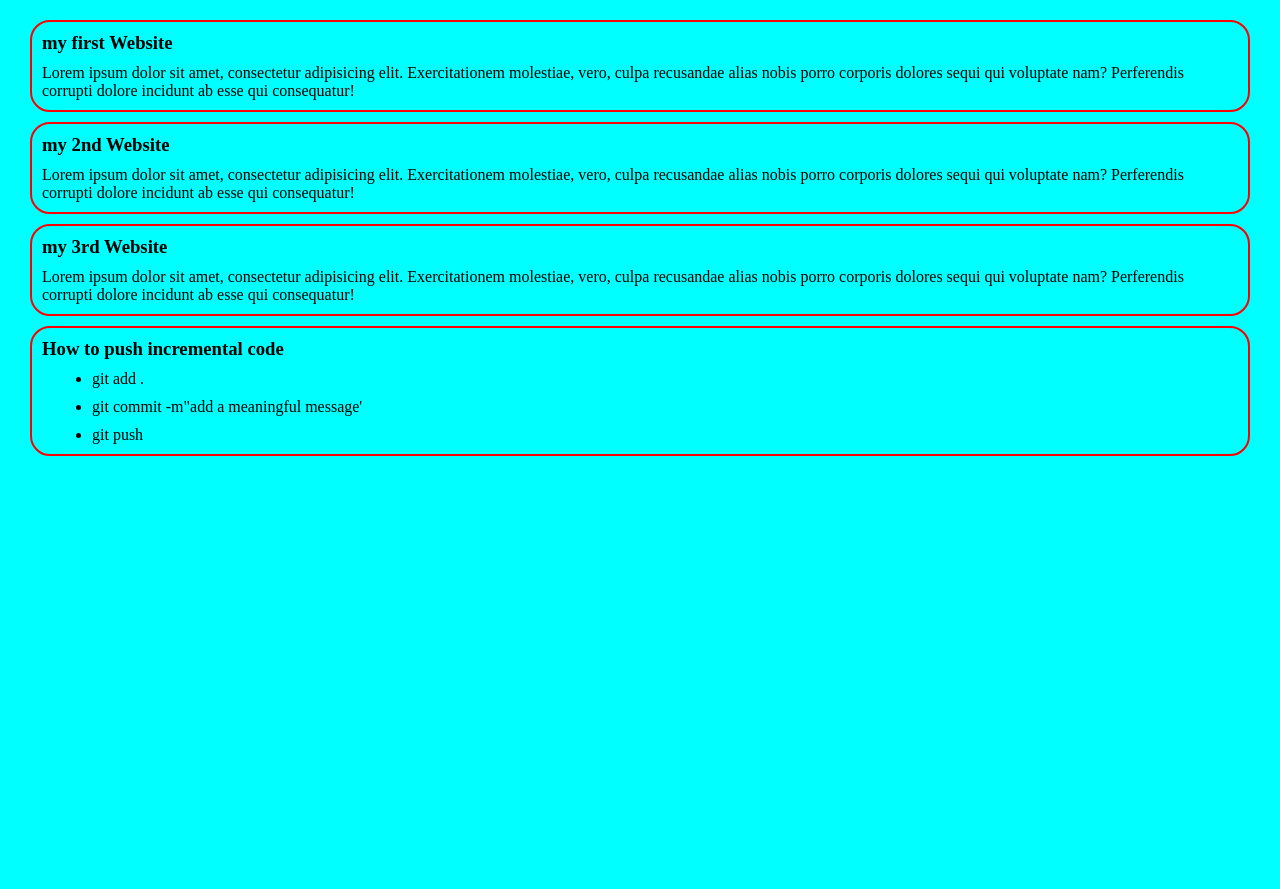
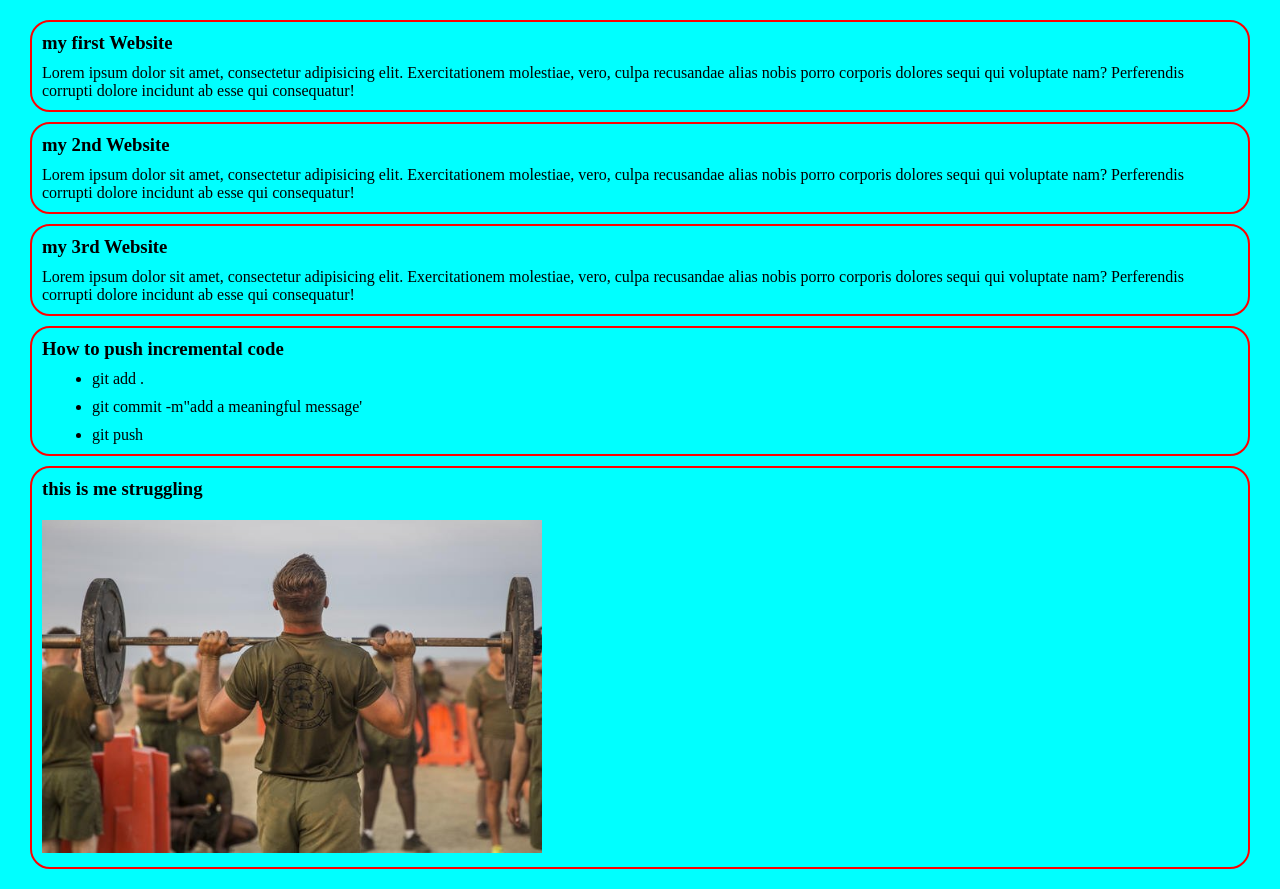
Before and after one commit to SaadTK/my-simple-website, a plain HTML site: page index.html in a window 1280 px wide. Before the commit the page ends 800 px from the top, so only its background shows below. Drawn offline with Linux system fonts and the light colour scheme.

Commit message:
Added image of me struggling

```diff
--- a/index.html
+++ b/index.html
@@ -43,5 +43,10 @@
         <li>git push</li>
       </ul>
     </div>
+
+    <div>
+      <h3>this is me struggling</h3>
+      <img src="./strength.jpg" alt="Me weight lifting" />
+    </div>
   </body>
 </html>
--- a/styles/styles.css
+++ b/styles/styles.css
@@ -6,3 +6,6 @@ div{
     border: 2px solid red;
     border-radius: 20px;
 }
+img{
+    width: 500px;
+}
```
Also changed, not shown: strength.jpg (added).
